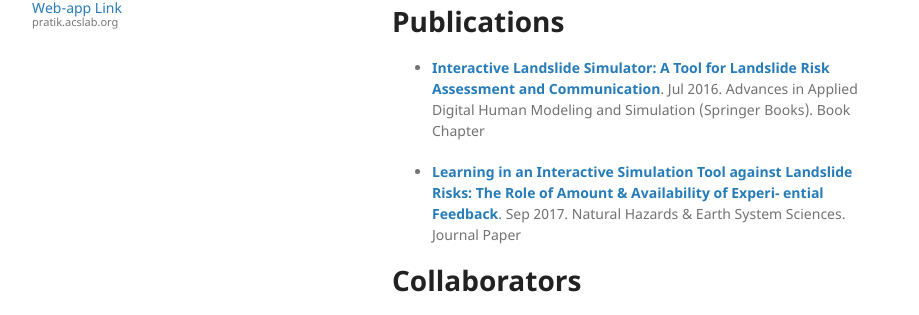
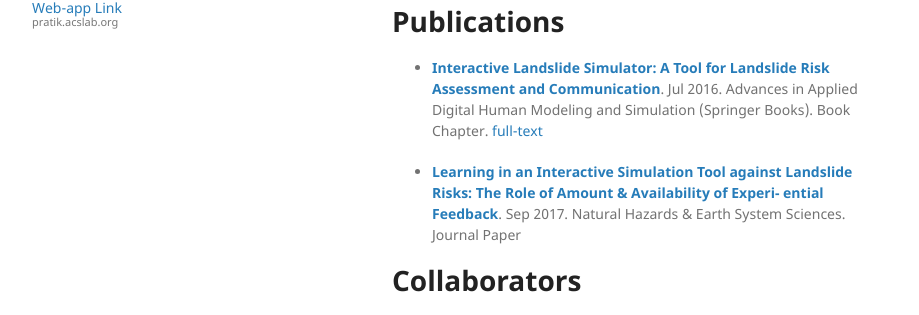
Before and after one commit to akshitarora/ils, a Jekyll site: the page built from index.md, in a window 1280 px wide and 1194 px high. Shown: the part 499-814 px from the top of the window, without its empty margins (178-1097 px from the left). Built offline with Jekyll 4.4.1, drawn with Linux system fonts in a browser that asks for light colours; nearby versions of some CDN libraries; our own code applies the rules of GitHub Pages for plain Markdown files.

Commit message:
added full text link

```diff
--- a/index.md
+++ b/index.md
@@ -11,7 +11,7 @@ In this paper, we develop an interactive simulation model on landslide risks and
 We run a lab-based experiment involving human participants performing in ILS and we show that the ILS performance helps improve public understanding of landslide risks. Overall, we propose ILS to be an effective tool for doing what-if analyses by policymakers and for educating public about landslide risks.
 
 # Publications
-- **[Interactive Landslide Simulator: A Tool for Landslide Risk Assessment and Communication](https://link.springer.com/chapter/10.1007/978-3-319-41627-4_21)**. Jul 2016. Advances in Applied Digital Human Modeling and Simulation (Springer Books). Book Chapter
+- **[Interactive Landslide Simulator: A Tool for Landslide Risk Assessment and Communication](https://link.springer.com/chapter/10.1007/978-3-319-41627-4_21)**. Jul 2016. Advances in Applied Digital Human Modeling and Simulation (Springer Books). Book Chapter. [full-text](ils.pdf)
 
 - **[Learning in an Interactive Simulation Tool against Landslide Risks: The Role of Amount & Availability of Experi- ential Feedback](https://www.researchgate.net/publication/319471329_Learning_in_an_Interactive_Simulation_Tool_against_Landslide_Risks_The_Role_of_Amount_and_Availability_of_Experiential_Feedback)**. Sep 2017. Natural Hazards & Earth System Sciences. Journal Paper
 
```
Also changed, not shown: 2 other files.
